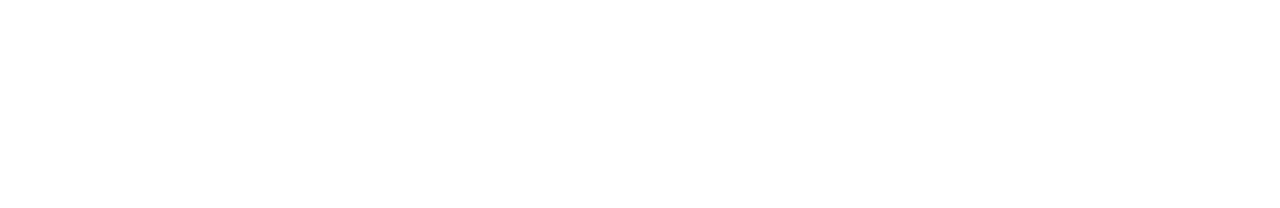
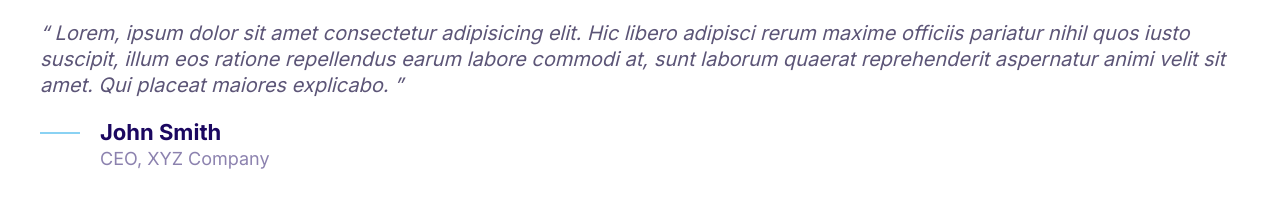
Before and after one commit to vaibhavyesalwad/Moshify, a plain HTML site: page index.html in a window 1280 px wide. Drawn offline with Linux system fonts and the light colour scheme.

Commit message:
Add: Create structure for quotes

```diff
--- a/css/styles.css
+++ b/css/styles.css
@@ -4,6 +4,7 @@
   --color-accent: #ff3400;
   --color-headings: #1b0760;
   --color-body: #918ca4;
+  --color-body-darker:#5c5577;
   --color-border: #ccc;
 }
 
@@ -420,3 +421,56 @@ p {
 .media__image{
   margin-top: 1.5rem ;
 }
+
+/* Quotes */
+.quote{
+  font-size: 2.5rem;
+  font-style: italic;
+  line-height: 1.3;
+  color: var(--color-body-darker);
+}
+
+.quote__text::before{
+  content: open-quote;
+}
+
+.quote__text::after{
+  content: close-quote;
+}
+
+.quote__author{
+  font-size: 2.7  rem;
+  font-weight: 600;
+  font-style: normal;
+}
+
+.quote__organization{
+  font-style: normal;
+  color: var(--color-headings);
+  opacity: .5;
+  font-size: 2rem;
+}
+
+.quote__line{
+  position: relative;
+  bottom: 15px;
+}
+
+@media screen and (min-width: 1024px) {
+  .quote{
+    font-size: 2rem;
+  }
+
+  .quote__author{
+    font-size: 2.2rem;
+  }
+
+  .quote__organization{
+    font-size: 1.8rem;
+  }
+
+  .quote__line{
+    position: relative;
+    bottom: 20px;
+  }
+}
--- a/index.html
+++ b/index.html
@@ -118,5 +118,27 @@
         </div>
       </div>
     </div> -->
+    <blockquote class="quote">
+      <p class="quote__text">
+        Lorem, ipsum dolor sit amet consectetur adipisicing elit. Hic libero
+        adipisci rerum maxime officiis pariatur nihil quos iusto suscipit, illum
+        eos ratione repellendus earum labore commodi at, sunt laborum quaerat
+        reprehenderit aspernatur animi velit sit amet. Qui placeat maiores
+        explicabo.
+      </p>
+      <footer>
+        <div class="media">
+          <div class="media__image">
+            <svg class="icon icon--primary quote__line">
+              <use xlink:href="/images/sprite.svg#line "></use>
+            </svg>
+          </div>
+          <div class="media__body">
+            <h3 class="media__title quote__author">John Smith</h3>
+            <p class="quote__organization">CEO, XYZ Company</p>
+          </div>
+        </div>
+      </footer>
+    </blockquote>
   </body>
 </html>
```
Also changed, not shown: compnonents/quotes.html (added, +22 -0 lines).
